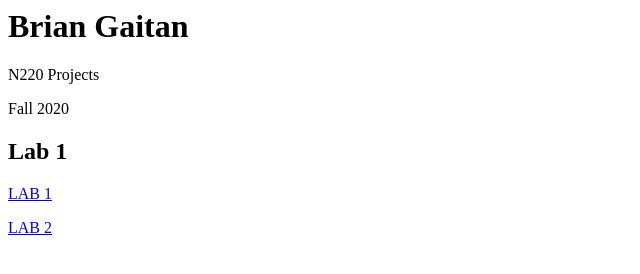
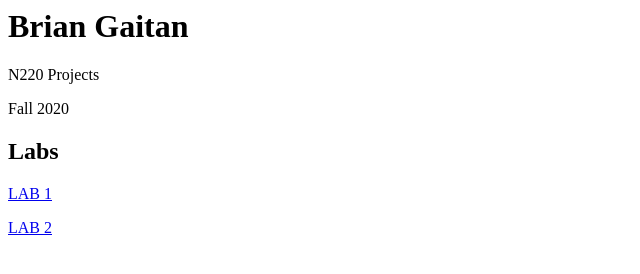
Before and after one commit to bmbrian/n220fall2020BrianG, a plain HTML site: page index.html in a window 1280 px wide. Shown: the full height of the page, 0-640 px from the left. Drawn offline with Linux system fonts and the light colour scheme.

Commit message:
Update index.html

```diff
--- a/index.html
+++ b/index.html
@@ -4,7 +4,7 @@
         <p>N220 Projects</p>
         <p>Fall 2020</p>
 
-        <h2>Lab 1</h2>
+        <h2>Labs</h2>
         <P><a href="Labs/Lab1/Index.html">LAB 1</a></P>
         <P><a href="Labs/Lab2/Index.html">LAB 2</a></P>
     </body>
```
